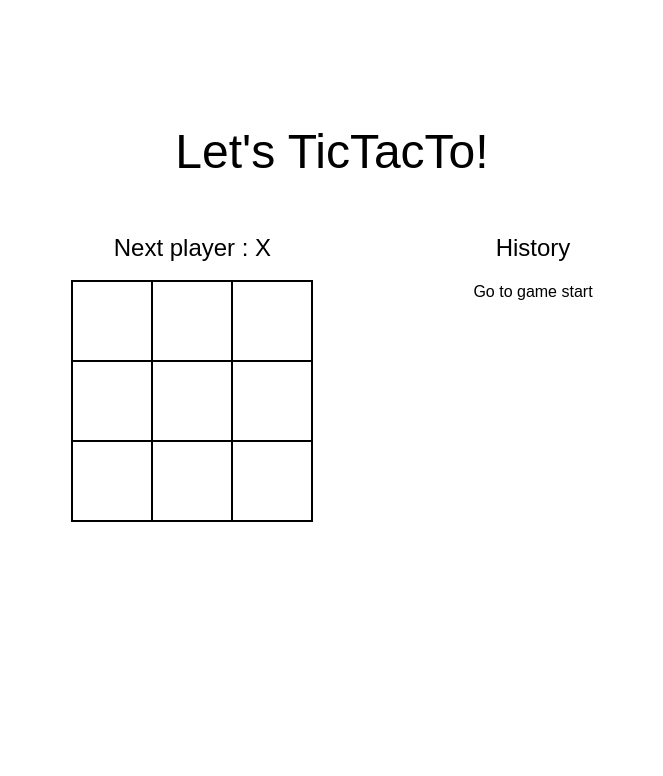
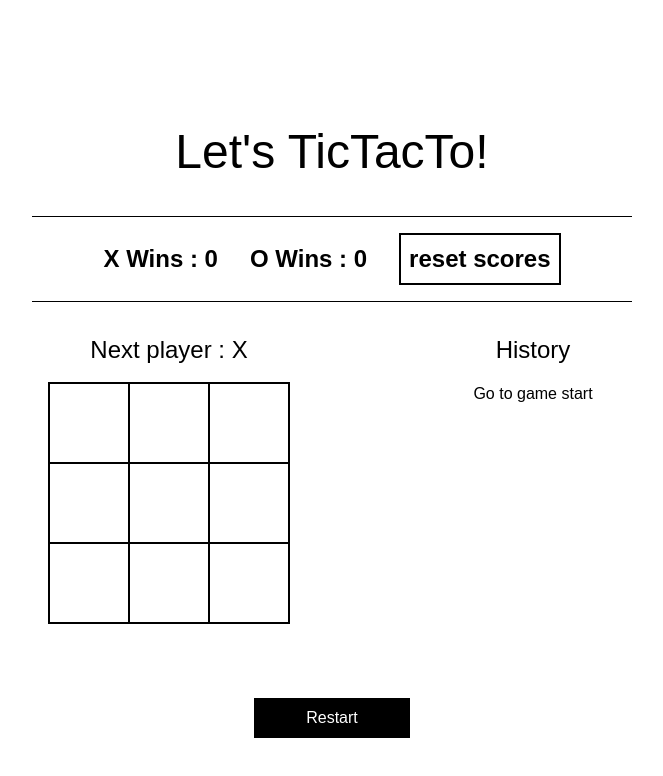
Before and after one commit to Chaerrrish/react-tictacto, a React (Vite) app: page / in a window 1280 px wide. Shown: the top 776 px of the page, without its empty margins (308-971 px from the left). Built offline with nearby package versions, Linux system fonts and the light colour scheme; a web font is replaced by a local one.

Commit message:
총 카운트 초기화, game restart 버튼 추가

```diff
--- a/src/components/Game.tsx
+++ b/src/components/Game.tsx
@@ -11,6 +11,16 @@ function Game() {
     const storedMove = localStorage.getItem("ticTacToeCurrentMove");
     return storedMove ? parseInt(storedMove) : 0;
   });
+  const [xWins, setXWins] = useState<number>(() => {
+    const storedXWins = localStorage.getItem("ticTacToeXWins");
+    return storedXWins ? parseInt(storedXWins) : 0;
+  });
+
+  const [oWins, setOWins] = useState<number>(() => {
+    const storedOWins = localStorage.getItem("ticTacToeOWins");
+    return storedOWins ? parseInt(storedOWins) : 0;
+  });
+  const [winner, setWinner] = useState<Player | null>(null);
   const xIsNext = currentMove % 2 === 0;
   const currentSquares = history[currentMove];
 
@@ -43,13 +53,25 @@ function Game() {
     return null;
   }
 
-  const winner = calculateWinner(currentSquares);
+  //   const winner = calculateWinner(currentSquares);
   const isBoardFull = currentSquares.every((square) => square !== null);
+
+  useEffect(() => {
+    localStorage.setItem("ticTacToeXWins", xWins.toString());
+    localStorage.setItem("ticTacToeOWins", oWins.toString());
+  }, [xWins, oWins]);
 
   function handlePlay(nextSquares: Player[]) {
     const nextHistory = [...history.slice(0, currentMove + 1), nextSquares];
     setHistory(nextHistory);
     setCurrentMove(nextHistory.length - 1);
+
+    const gameWinner = calculateWinner(nextSquares);
+    if (gameWinner) {
+      setWinner(gameWinner); // ✅ 상태 업데이트
+      if (gameWinner === "X") setXWins((prev) => prev + 1);
+      else if (gameWinner === "O") setOWins((prev) => prev + 1);
+    }
   }
 
   function jumpTo(nextMove: number) {
@@ -59,6 +81,14 @@ function Game() {
   function restartGame() {
     setHistory([Array(9).fill(null)]);
     setCurrentMove(0);
+    setWinner(null);
+  }
+
+  function resetScore() {
+    setXWins(0);
+    setOWins(0);
+    localStorage.setItem("ticTacToeXWins", "0");
+    localStorage.setItem("ticTacToeOWins", "0");
   }
 
   const moves = history.map((squares, move) => {
@@ -71,11 +101,20 @@ function Game() {
   });
 
   return (
-    <div className="">
+    <div className="flex flex-col items-center ">
       <div className="flex justify-center text-center text-5xl mb-10">
         Let's TicTacTo!
       </div>
-      <div className="flex gap-[10rem] w-full p-4 items-start">
+      <hr className="w-[600px]" />
+      <div className="flex justify-center items-center gap-8 text-2xl font-semibold my-4">
+        <div>X Wins : {xWins}</div>
+        <div>O Wins : {oWins}</div>
+        <button className="border-2 p-2" onClick={resetScore}>
+          reset scores
+        </button>
+      </div>
+      <hr className="w-[600px]" />
+      <div className="flex gap-[10rem] mt-4 w-full p-4 items-start">
         <div className="flex-1 text-center">
           <div className="text-2xl mb-4">
             {winner
@@ -93,16 +132,24 @@ function Game() {
           <ol className="flex flex-col gap-1">{moves}</ol>
         </div>
       </div>
+      <div>
+        <button
+          className="mt-14 border-2 p-2 bg-black text-white w-[10rem]"
+          onClick={restartGame}
+        >
+          Restart
+        </button>
+      </div>
 
       {(winner || isBoardFull) && (
         <div className="fixed inset-0 bg-black/50 flex justify-center items-center z-50">
           <div className="bg-white p-8 rounded shadow text-center">
-            <h2 className="text-2xl mb-8 px-2">
+            <h2 className="text-2xl mb-8 px-2 py-2">
               {winner ? `🎉  Winner: ${winner}  🎉` : "무승부입니다!"}
             </h2>
             <button
               onClick={restartGame}
-              className="bg-[#82739f] text-white px-4 py-2 rounded cursor-pointer"
+              className="bg-black text-white px-4 py-2 cursor-pointer"
             >
               Restart Game
             </button>
```
